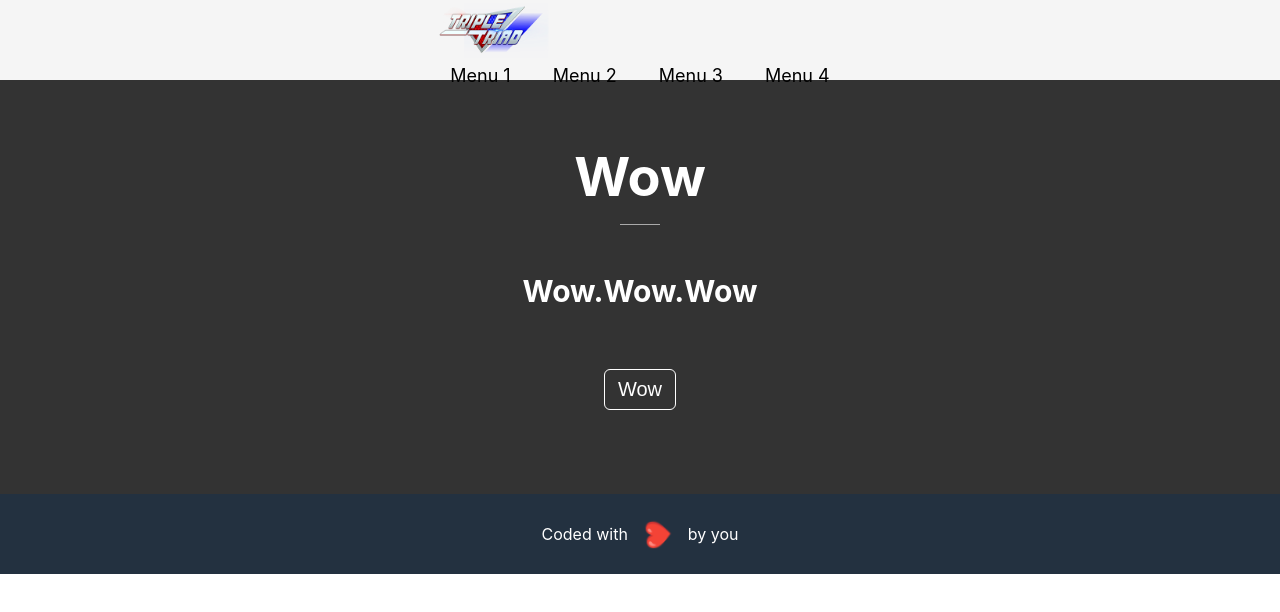
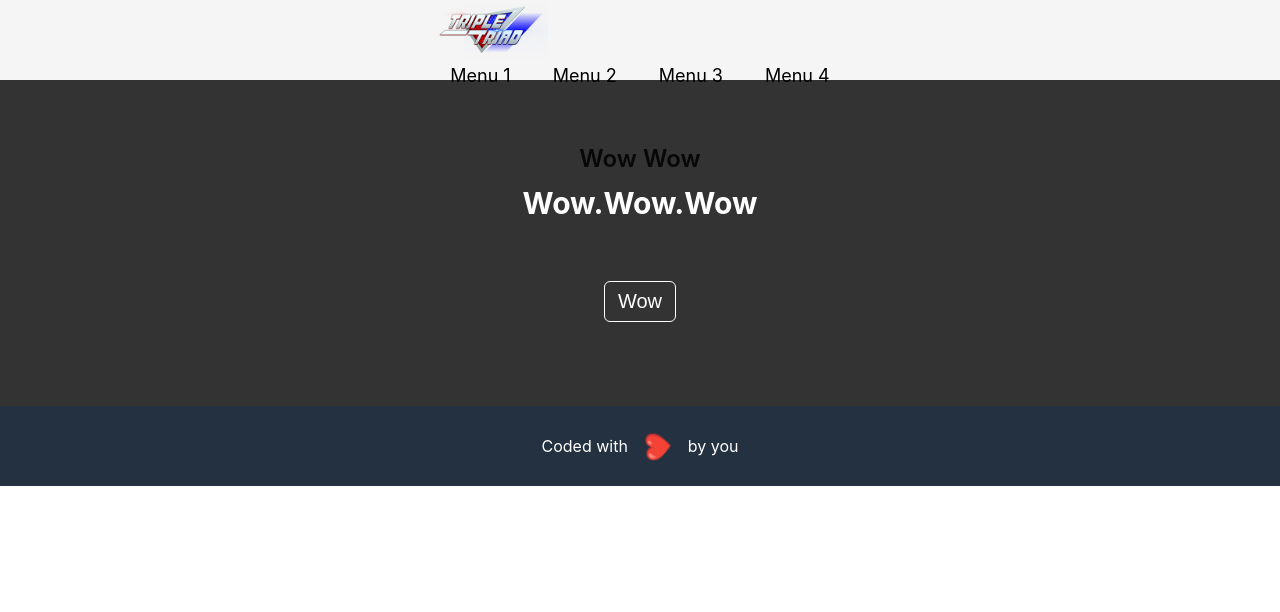
Before and after one commit to andrewskylark/learn-react-game, a React (Create React App) app: page / in a window 1280 px wide. Shown: the top 612 px of the page. Built offline with nearby package versions, Linux system fonts and the light colour scheme.

Commit message:
creates Heading component

```diff
--- a/package.json
+++ b/package.json
@@ -6,6 +6,7 @@
     "@testing-library/jest-dom": "^5.16.4",
     "@testing-library/react": "^12.1.4",
     "@testing-library/user-event": "^13.5.0",
+    "classnames": "^2.3.1",
     "react": "^18.0.0",
     "react-dom": "^18.0.0",
     "react-scripts": "5.0.0",
--- /dev/null
+++ b/src/components/Heading/Heading.js
@@ -0,0 +1,12 @@
+import st from './Heading.module.css';
+
+const Heading = (props) => {
+    const { title } = props;//деструктуризация пропсов
+    return (
+        <h1 className={st.root}>
+            {title}
+        </h1>
+    )
+}
+
+export default Heading;
--- /dev/null
+++ b/src/components/Heading/Heading.module.css
@@ -0,0 +1,5 @@
+.root {
+    margin-bottom: 0.5em;
+    color: #000000d9;
+    font-weight: 600;
+}
--- /dev/null
+++ b/src/components/Heading/index.js
@@ -0,0 +1,3 @@
+import Heading from "./Heading";
+
+export default Heading;
--- a/src/components/Slider/index.js
+++ b/src/components/Slider/index.js
@@ -1,11 +1,15 @@
+import Heading from '../Heading';
 import st from './Slider.module.css';
+import cN from 'classnames';
 
 const Slider = () => {
     return (
         <section className={st.section}>
             <div className={st.slider}>
-                <div className={st.container + ' ' + st.sliderContent}>
-                    <h1 className={st.header}>Wow</h1>
+                <div className={cN(st.container, st.sliderContent)}>
+                    <Heading
+                    title="Wow Wow"
+                    />
                     <h2 className={st.subheader}>Wow.Wow.Wow</h2>
                     <div className={st.call}>
                         <button className={st.button}>Wow</button>
```
Also changed, not shown: 1 other file (tests, documents, lock files or other folders).
